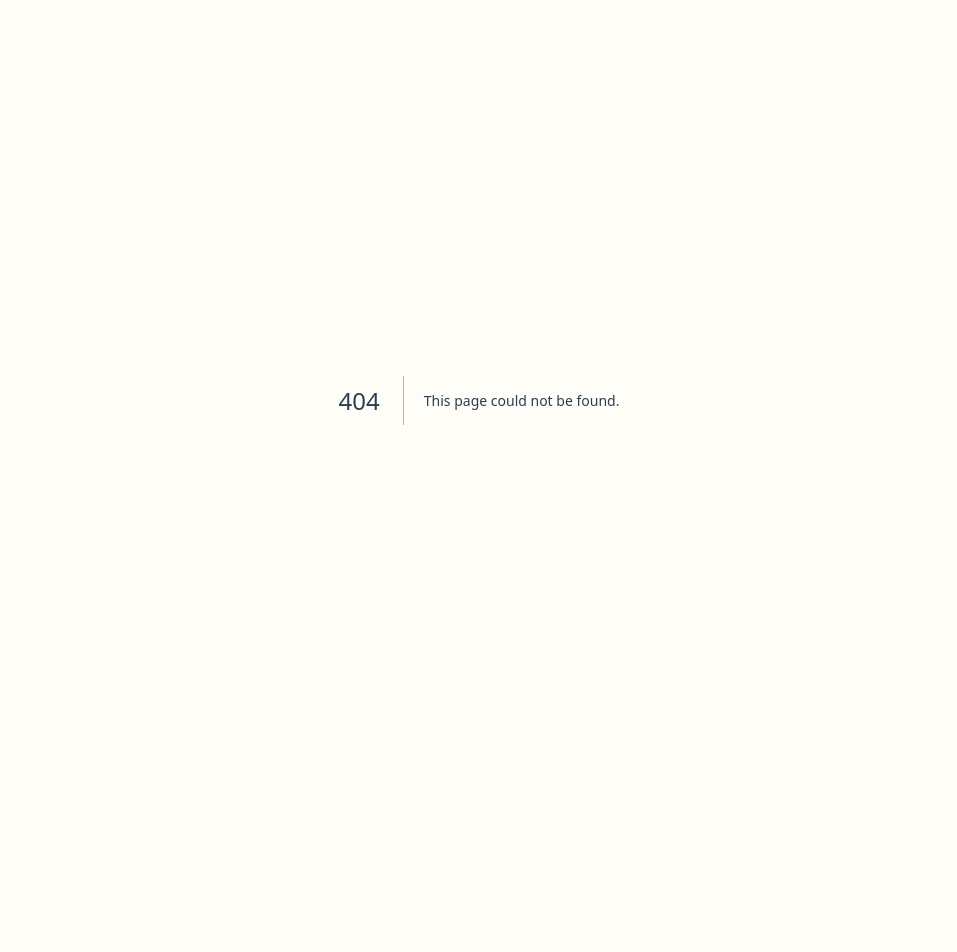
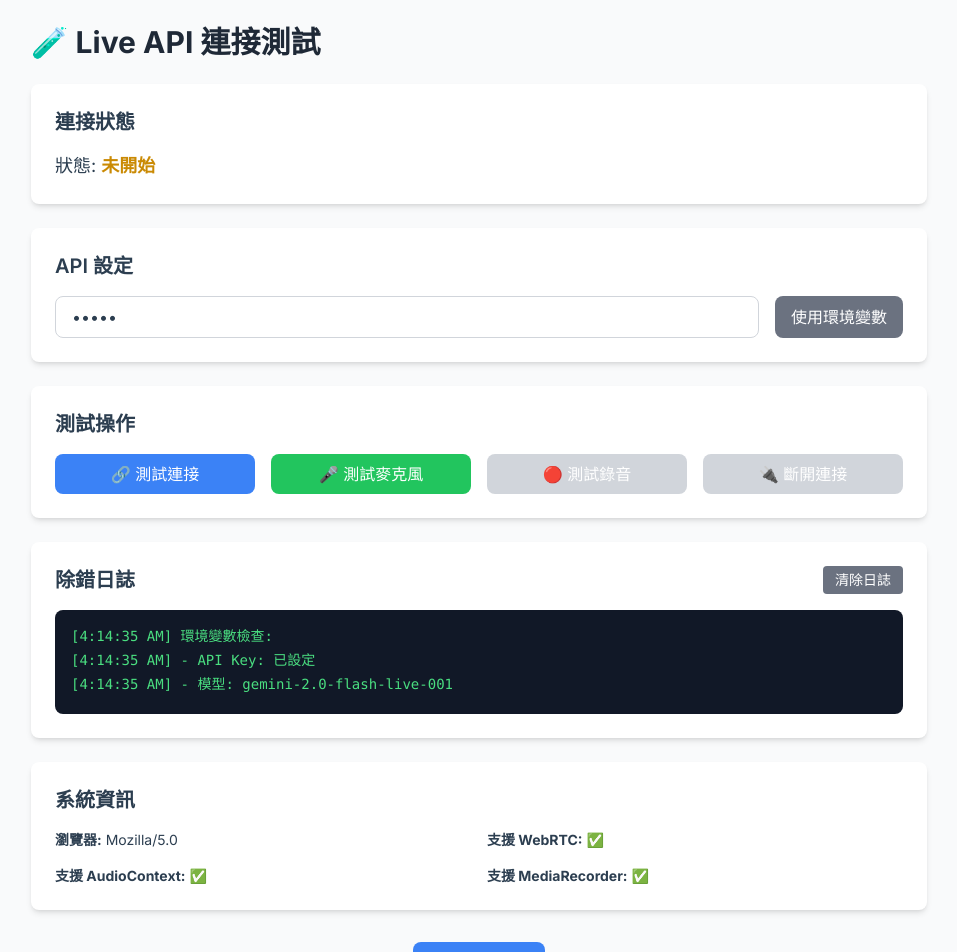
Before and after one commit to garyyang1001/play-with-kids-using-AI, a Next.js app: page /voice-test-debug in a window 1280 px wide. Before the commit this address had no page. Shown: the top 952 px of the page, without its empty margins (161-1118 px from the left). Before the commit the page ends 800 px from the top, so only its background shows below. Built offline with nearby package versions, Linux system fonts and the light colour scheme; no server answers.

Commit message:
🧪 創建 Live API 連接測試頁面
- 詳細的連接測試流程
- 即時日誌顯示和除錯
- 麥克風權限測試
- 錄音功能測試
- 系統相容性檢查
- API Key 設定介面

```diff
--- /dev/null
+++ b/src/app/voice-test-debug/page.tsx
@@ -0,0 +1,293 @@
+'use client';
+
+import { useState, useEffect } from 'react';
+import { VoiceAIClient } from '@/lib/voice-ai-client';
+
+export default function VoiceConnectionTestPage() {
+  const [status, setStatus] = useState('未開始');
+  const [logs, setLogs] = useState<string[]>([]);
+  const [client, setClient] = useState<VoiceAIClient | null>(null);
+  const [apiKey, setApiKey] = useState('');
+
+  const addLog = (message: string) => {
+    const timestamp = new Date().toLocaleTimeString();
+    setLogs(prev => [...prev, `[${timestamp}] ${message}`]);
+    console.log(`[VoiceTest] ${message}`);
+  };
+
+  useEffect(() => {
+    // 檢查環境變數
+    const envApiKey = process.env.NEXT_PUBLIC_GEMINI_API_KEY;
+    const envModel = process.env.NEXT_PUBLIC_GEMINI_MODEL;
+
+    addLog(`環境變數檢查:`);
+    addLog(`- API Key: ${envApiKey ? '已設定' : '未設定'}`);
+    addLog(`- 模型: ${envModel || '未設定'}`);
+
+    if (envApiKey) {
+      setApiKey(envApiKey);
+    }
+  }, []);
+
+  const testConnection = async () => {
+    if (!apiKey.trim()) {
+      addLog('❌ 請先設定 API Key');
+      return;
+    }
+
+    setStatus('測試中...');
+    addLog('🚀 開始連接測試');
+
+    try {
+      // 步驟1: 創建客戶端
+      addLog('1️⃣ 創建 VoiceAIClient...');
+      const voiceClient = new VoiceAIClient({
+        apiKey: apiKey.trim(),
+        model: 'gemini-2.0-flash-live-001',
+        voice: 'Aoede',
+        language: 'zh-TW'
+      });
+
+      // 設定事件監聽
+      voiceClient.on('connected', () => {
+        addLog('✅ Live API 連接成功！');
+        setStatus('連接成功');
+      });
+
+      voiceClient.on('disconnected', () => {
+        addLog('⚠️ Live API 連接斷開');
+        setStatus('連接斷開');
+      });
+
+      voiceClient.on('error', (error) => {
+        addLog(`❌ 連接錯誤: ${error.message}`);
+        setStatus('連接失敗');
+      });
+
+      voiceClient.on('message', (message) => {
+        addLog(`💬 收到訊息: ${message.content}`);
+      });
+
+      voiceClient.on('stateChanged', (state) => {
+        addLog(`🔄 狀態變化: 連接=${state.isConnected}, 錄音=${state.isRecording}, 播放=${state.isPlaying}`);
+        if (state.error) {
+          addLog(`❌ 狀態錯誤: ${state.error}`);
+        }
+      });
+
+      setClient(voiceClient);
+
+      // 步驟2: 嘗試連接
+      addLog('2️⃣ 嘗試連接 Live API...');
+      await voiceClient.connect({
+        templateId: 'test',
+        templateName: '連接測試',
+        conversationHistory: [],
+        currentStep: 1,
+        learningGoals: ['測試連接']
+      });
+
+      addLog('3️⃣ 連接建立完成');
+
+    } catch (error) {
+      addLog(`❌ 連接失敗: ${error instanceof Error ? error.message : '未知錯誤'}`);
+      setStatus('連接失敗');
+    }
+  };
+
+  const testMicrophone = async () => {
+    if (!client) {
+      addLog('❌ 請先建立連接');
+      return;
+    }
+
+    try {
+      addLog('🎤 測試麥克風權限...');
+      const stream = await navigator.mediaDevices.getUserMedia({ audio: true });
+      addLog('✅ 麥克風權限獲取成功');
+
+      // 停止測試流
+      stream.getTracks().forEach(track => track.stop());
+
+    } catch (error) {
+      addLog(`❌ 麥克風測試失敗: ${error instanceof Error ? error.message : '未知錯誤'}`);
+    }
+  };
+
+  const testRecording = async () => {
+    if (!client) {
+      addLog('❌ 請先建立連接');
+      return;
+    }
+
+    try {
+      const state = client.getState();
+      if (!state.isConnected) {
+        addLog('❌ 未連接到 Live API');
+        return;
+      }
+
+      if (state.isRecording) {
+        addLog('🔴 停止錄音...');
+        client.stopRecording();
+      } else {
+        addLog('🎤 開始錄音...');
+        await client.startRecording();
+      }
+    } catch (error) {
+      addLog(`❌ 錄音測試失敗: ${error instanceof Error ? error.message : '未知錯誤'}`);
+    }
+  };
+
+  const disconnect = () => {
+    if (client) {
+      addLog('🔌 斷開連接...');
+      client.disconnect();
+      setClient(null);
+      setStatus('已斷開');
+    }
+  };
+
+  const clearLogs = () => {
+    setLogs([]);
+    addLog('📝 日誌已清除');
+  };
+
+  return (
+    <div className="min-h-screen bg-gray-50 p-6">
+      <div className="max-w-4xl mx-auto">
+        <h1 className="text-3xl font-bold text-gray-800 mb-6">🧪 Live API 連接測試</h1>
+
+        {/* 狀態顯示 */}
+        <div className="bg-white rounded-lg shadow-md p-6 mb-6">
+          <h2 className="text-xl font-semibold mb-4">連接狀態</h2>
+          <div className="flex items-center gap-4">
+            <div className="text-lg">
+              狀態: <span className={`font-bold ${
+                status === '連接成功' ? 'text-green-600' :
+                status === '連接失敗' ? 'text-red-600' :
+                'text-yellow-600'
+              }`}>{status}</span>
+            </div>
+            {client && (
+              <div className="text-sm text-gray-600">
+                客戶端: {client.getState().isConnected ? '✅ 已連接' : '❌ 未連接'}
+              </div>
+            )}
+          </div>
+        </div>
+
+        {/* API Key 設定 */}
+        <div className="bg-white rounded-lg shadow-md p-6 mb-6">
+          <h2 className="text-xl font-semibold mb-4">API 設定</h2>
+          <div className="flex gap-4">
+            <input
+              type="password"
+              placeholder="輸入 Gemini API Key"
+              value={apiKey}
+              onChange={(e) => setApiKey(e.target.value)}
+              className="flex-1 px-4 py-2 border border-gray-300 rounded-lg focus:ring-2 focus:ring-blue-500 focus:border-blue-500"
+            />
+            <button
+              onClick={() => setApiKey(process.env.NEXT_PUBLIC_GEMINI_API_KEY || '')}
+              className="px-4 py-2 bg-gray-500 text-white rounded-lg hover:bg-gray-600 transition-colors"
+            >
+              使用環境變數
+            </button>
+          </div>
+        </div>
+
+        {/* 測試按鈕 */}
+        <div className="bg-white rounded-lg shadow-md p-6 mb-6">
+          <h2 className="text-xl font-semibold mb-4">測試操作</h2>
+          <div className="grid grid-cols-2 md:grid-cols-4 gap-4">
+            <button
+              onClick={testConnection}
+              disabled={!apiKey.trim()}
+              className="px-4 py-2 bg-blue-500 text-white rounded-lg hover:bg-blue-600 disabled:bg-gray-300 transition-colors"
+            >
+              🔗 測試連接
+            </button>
+
+            <button
+              onClick={testMicrophone}
+              className="px-4 py-2 bg-green-500 text-white rounded-lg hover:bg-green-600 transition-colors"
+            >
+              🎤 測試麥克風
+            </button>
+
+            <button
+              onClick={testRecording}
+              disabled={!client}
+              className="px-4 py-2 bg-orange-500 text-white rounded-lg hover:bg-orange-600 disabled:bg-gray-300 transition-colors"
+            >
+              🔴 測試錄音
+            </button>
+
+            <button
+              onClick={disconnect}
+              disabled={!client}
+              className="px-4 py-2 bg-red-500 text-white rounded-lg hover:bg-red-600 disabled:bg-gray-300 transition-colors"
+            >
+              🔌 斷開連接
+            </button>
+          </div>
+        </div>
+
+        {/* 除錯日誌 */}
+        <div className="bg-white rounded-lg shadow-md p-6">
+          <div className="flex justify-between items-center mb-4">
+            <h2 className="text-xl font-semibold">除錯日誌</h2>
+            <button
+              onClick={clearLogs}
+              className="px-3 py-1 bg-gray-500 text-white text-sm rounded hover:bg-gray-600 transition-colors"
+            >
+              清除日誌
+            </button>
+          </div>
+
+          <div className="bg-gray-900 text-green-400 p-4 rounded-lg font-mono text-sm max-h-96 overflow-y-auto">
+            {logs.length === 0 ? (
+              <div className="text-gray-500">沒有日誌記錄</div>
+            ) : (
+              logs.map((log, index) => (
+                <div key={index} className="mb-1">
+                  {log}
+                </div>
+              ))
+            )}
+          </div>
+        </div>
+
+        {/* 系統資訊 */}
+        <div className="bg-white rounded-lg shadow-md p-6 mt-6">
+          <h2 className="text-xl font-semibold mb-4">系統資訊</h2>
+          <div className="grid grid-cols-1 md:grid-cols-2 gap-4 text-sm">
+            <div>
+              <strong>瀏覽器:</strong> {navigator.userAgent.split(' ')[0]}
+            </div>
+            <div>
+              <strong>支援 WebRTC:</strong> {navigator.mediaDevices ? '✅' : '❌'}
+            </div>
+            <div>
+              <strong>支援 AudioContext:</strong> {window.AudioContext || (window as any).webkitAudioContext ? '✅' : '❌'}
+            </div>
+            <div>
+              <strong>支援 MediaRecorder:</strong> {window.MediaRecorder ? '✅' : '❌'}
+            </div>
+          </div>
+        </div>
+
+        {/* 回到首頁 */}
+        <div className="text-center mt-8">
+          <a
+            href="/"
+            className="inline-block px-6 py-3 bg-blue-500 text-white rounded-lg hover:bg-blue-600 transition-colors"
+          >
+            ← 回到首頁
+          </a>
+        </div>
+      </div>
+    </div>
+  );
+}
```
